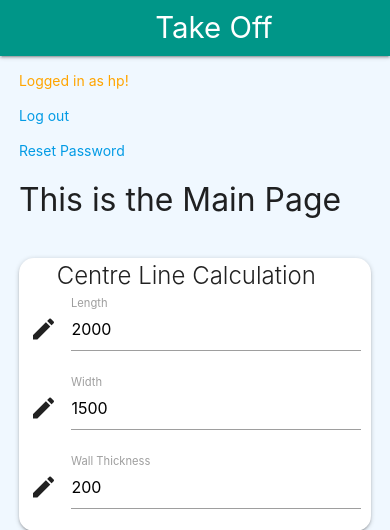
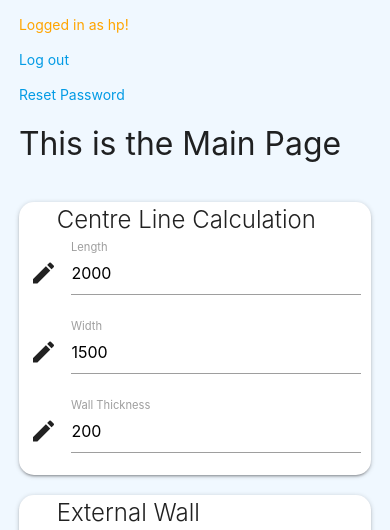
Before and after one commit to AdongoJr/Django-QS, a Django app: page /main/ in a window 390 px wide. Shown: the top 530 px of the page. Run offline with Django 3.2, Linux system fonts and the light colour scheme; a user stored in the database is signed in.

Commit message:
hiding navbar on tablets and phones

```diff
--- a/templates/base.html
+++ b/templates/base.html
@@ -14,7 +14,7 @@
 </head>
 <body>
     <div>
-    <nav>
+    <nav class="hide-on-med-and-down">
         <div class="nav-wrapper teal">
             <a href="{% url 'home' %}" class="brand-logo one">Take Off</a>
             <ul id="nav-mobile" class="right hide-on-med-and-down">
```
Also changed, not shown: static/js/main.js (+0 -16 lines).
